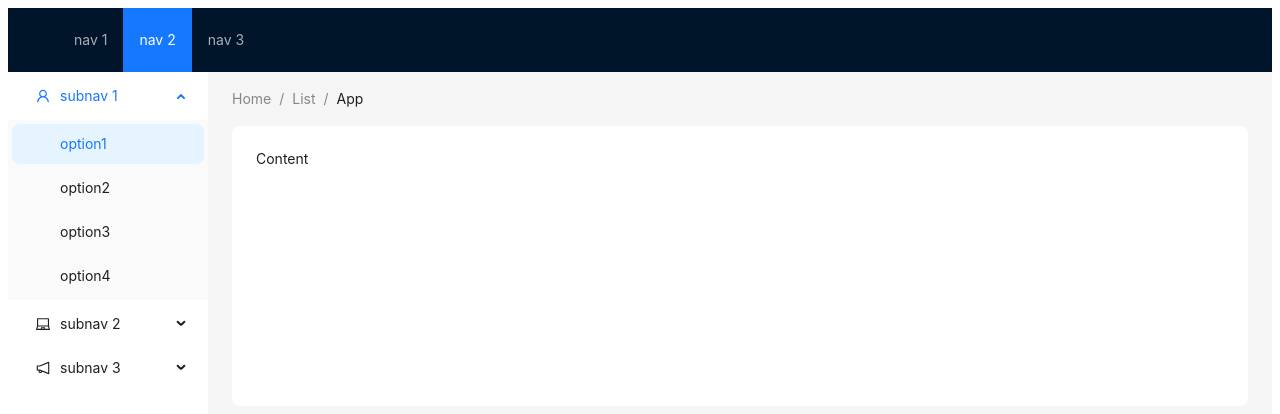
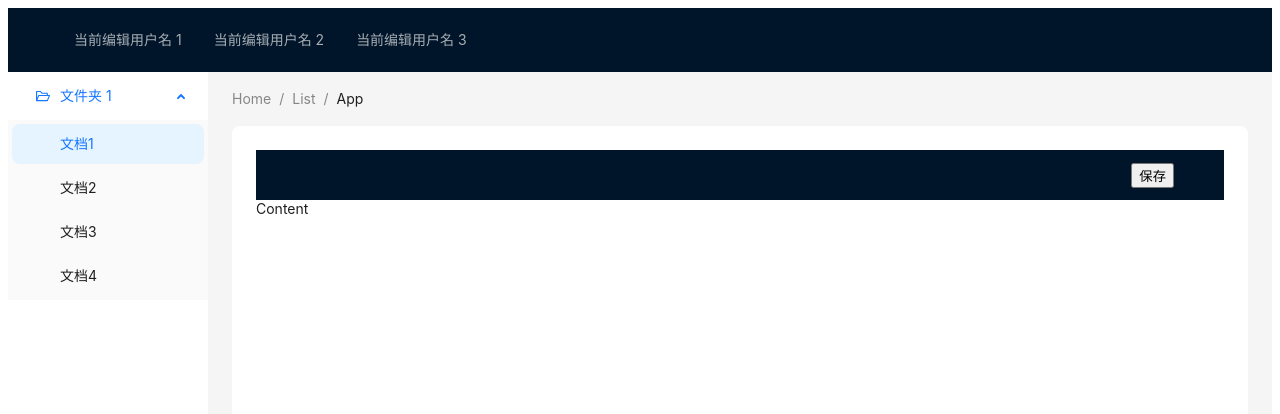
Before and after one commit to byteGanYue/DocCollab, a React (Vite) app in the folder packages/doc-web/: page / in a window 1280 px wide. Shown: the top 414 px of the page. Built offline with nearby package versions, Linux system fonts and the light colour scheme.

Commit message:
feat: :sparkles: 新增文档编辑器页面并重构首页布局，更新菜单项和样式

```diff
--- a/packages/doc-web/src/pages/Home/component/layout.jsx
+++ b/packages/doc-web/src/pages/Home/component/layout.jsx
@@ -1,32 +1,29 @@
 import React from 'react';
-import {
-  LaptopOutlined,
-  NotificationOutlined,
-  UserOutlined,
-} from '@ant-design/icons';
+import { FolderOpenOutlined } from '@ant-design/icons';
 import { Breadcrumb, Layout, Menu, theme } from 'antd';
 const { Header, Content, Sider } = Layout;
-const items1 = ['1', '2', '3'].map(key => ({
+// TODO: mock数据来的
+const EditorList = ['1', '2', '3'].map(key => ({
   key,
-  label: `nav ${key}`,
+  label: `当前编辑用户名 ${key}`,
 }));
-const items2 = [UserOutlined, LaptopOutlined, NotificationOutlined].map(
-  (icon, index) => {
+
+// TODO: mock数据来的
+const FolderList = [FolderOpenOutlined].map((icon, index) => {
   const key = String(index + 1);
   return {
     key: `sub${key}`,
     icon: React.createElement(icon),
-      label: `subnav ${key}`,
+    label: `文件夹 ${key}`,
     children: Array.from({ length: 4 }).map((_, j) => {
       const subKey = index * 4 + j + 1;
       return {
         key: subKey,
-          label: `option${subKey}`,
+        label: `文档${subKey}`,
       };
     }),
   };
-  },
-);
+});
 const LayoutComponent = () => {
   const {
     token: { colorBgContainer, borderRadiusLG },
@@ -38,8 +35,7 @@ const LayoutComponent = () => {
         <Menu
           theme="dark"
           mode="horizontal"
-          defaultSelectedKeys={['2']}
-          items={items1}
+          items={EditorList}
           style={{ flex: 1, minWidth: 0 }}
         />
       </Header>
@@ -50,11 +46,12 @@ const LayoutComponent = () => {
             defaultSelectedKeys={['1']}
             defaultOpenKeys={['sub1']}
             style={{ height: '100%', borderRight: 0 }}
-            items={items2}
+            items={FolderList}
           />
         </Sider>
         <Layout style={{ padding: '0 24px 24px' }}>
           <Breadcrumb
+            // TODO: 需要根据路由来设置
             items={[{ title: 'Home' }, { title: 'List' }, { title: 'App' }]}
             style={{ margin: '16px 0' }}
           />
@@ -62,11 +59,23 @@ const LayoutComponent = () => {
             style={{
               padding: 24,
               margin: 0,
-              minHeight: 280,
+              minHeight: '100vh',
+              display: 'flex',
+              flexDirection: 'column',
               background: colorBgContainer,
               borderRadius: borderRadiusLG,
             }}
           >
+            <Header
+              style={{
+                display: 'flex',
+                height: '50px',
+                alignItems: 'center',
+                justifyContent: 'flex-end',
+              }}
+            >
+              <button>保存</button>
+            </Header>
             Content
           </Content>
         </Layout>
```
Also changed, not shown: packages/doc-web/src/pages/DocEditor/index.jsx (added). Lines whose indentation alone changed are shown as unchanged.
